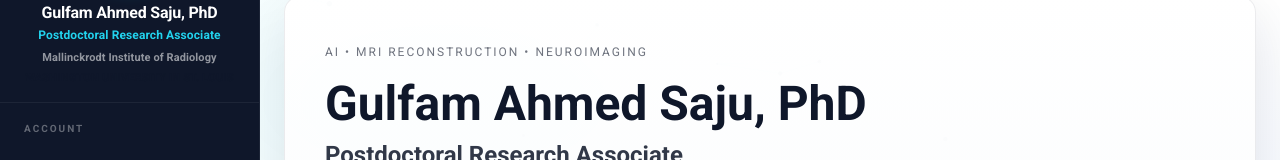
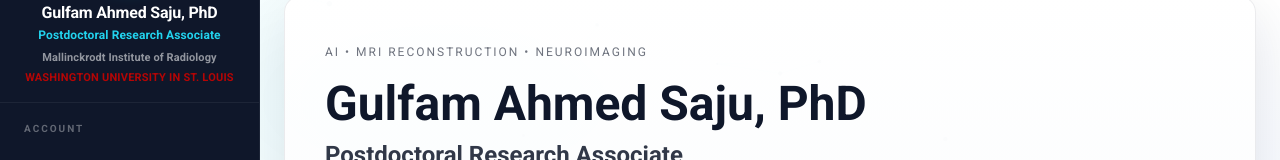
Before and after one commit to gulfam7/gulfam7.github.io, a React (Vite) app: page / in a window 1280 px wide. Shown: the part 124-284 px from the top of the page. Built offline with nearby package versions, Linux system fonts and the light colour scheme.

Commit message:
Change WASHU_RED color value

```diff
--- a/src/components/Sidebar.jsx
+++ b/src/components/Sidebar.jsx
@@ -30,7 +30,7 @@ import profilePic from "./IMG_7270.jpg";
 export const drawerWidth = 260;
 export const collapsedWidth = 84;
 
-const WASHU_RED = "#0f172a";
+const WASHU_RED = "#b50505";
 const CYAN = "#22d3ee";
 const PAPER_BG = "#0f172a";
 
```
